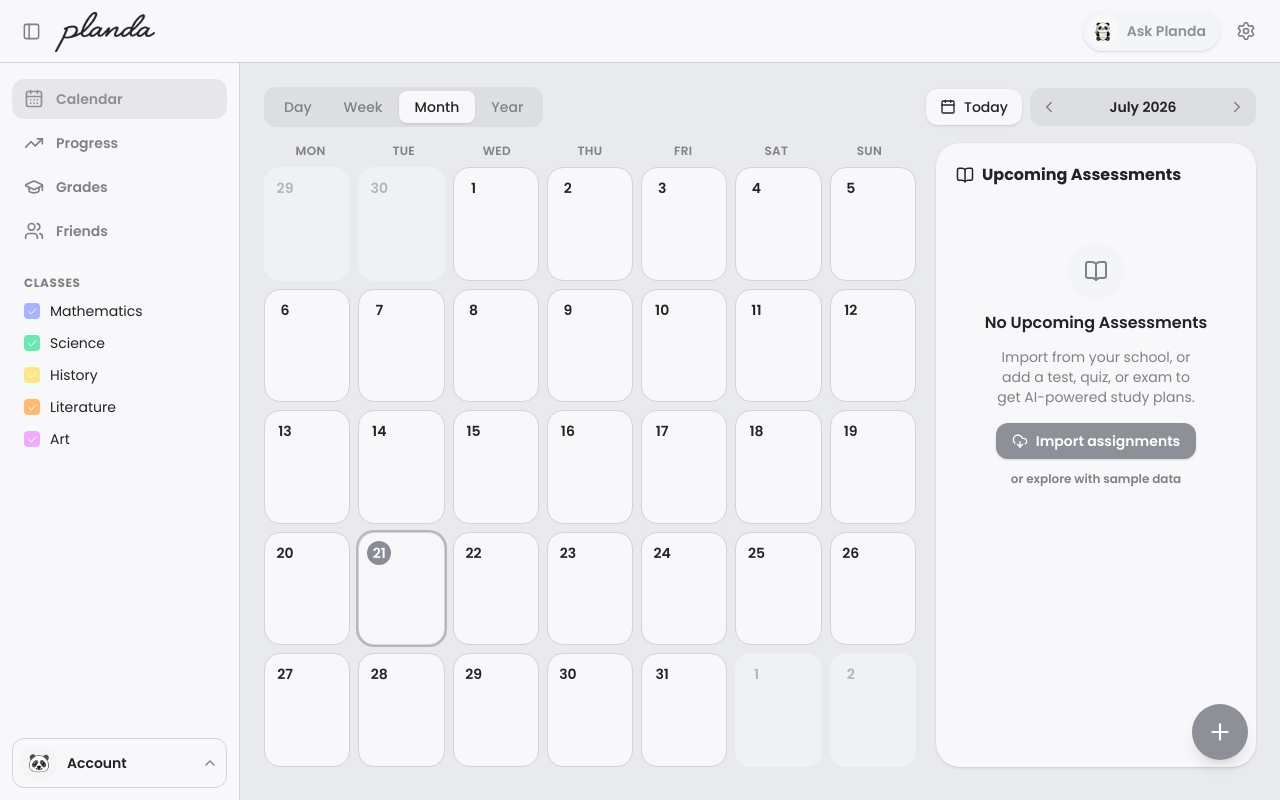
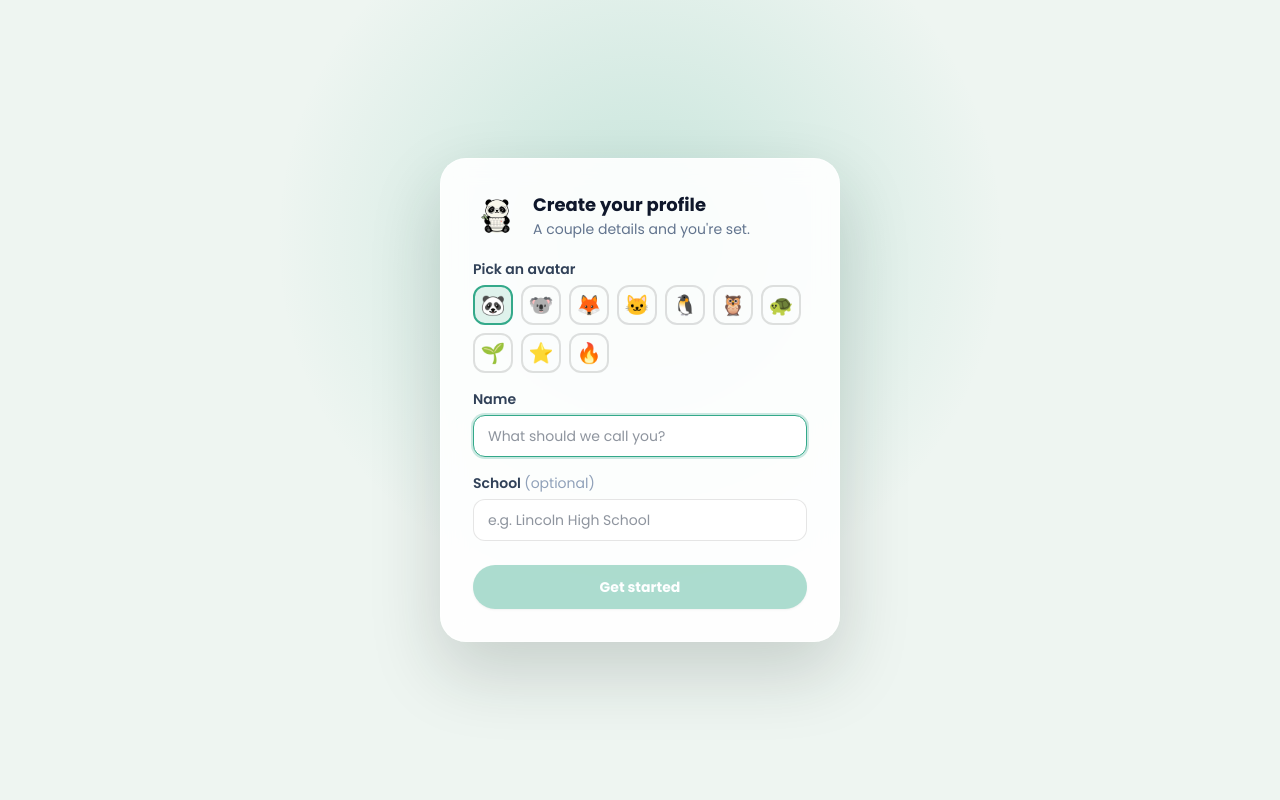
Before and after one commit to ashrithanammireddy/Planda, a React (Vite) app: page / in a window 1280 px wide. Both pictures are taken after a click on the button "Continue with Apple". Built offline with nearby package versions, Linux system fonts and the light colour scheme.

Commit message:
Add create-profile onboarding; darken nav labels so they don't read as disabled

```diff
--- a/src/App.jsx
+++ b/src/App.jsx
@@ -14,6 +14,7 @@ import DayDetailModal from './components/DayDetailModal'
 import Fab from './components/Fab'
 import Splash from './components/Splash'
 import Login from './components/Login'
+import Onboarding from './components/Onboarding'
 import ImportModal from './components/ImportModal'
 import AppSkeleton from './components/Skeleton'
 import Sidebar from './components/Sidebar'
@@ -44,6 +45,9 @@ function PlandaApp() {
   )
   const [authed, setAuthed] = useState(
     () => !!localStorage.getItem('planda.authed')
+  )
+  const [onboarded, setOnboarded] = useState(
+    () => !!localStorage.getItem('planda.onboarded')
   )
   const [section, setSection] = useState(
     () => localStorage.getItem('planda.section') || 'calendar'
@@ -191,9 +195,24 @@ function PlandaApp() {
   if (!authed) {
     return (
       <Login
-        onDone={() => {
+        onDone={(mode) => {
           localStorage.setItem('planda.authed', '1')
           setAuthed(true)
+          if (mode === 'guest') {
+            localStorage.setItem('planda.onboarded', '1')
+            setOnboarded(true)
+          }
+        }}
+      />
+    )
+  }
+
+  if (!onboarded) {
+    return (
+      <Onboarding
+        onDone={() => {
+          localStorage.setItem('planda.onboarded', '1')
+          setOnboarded(true)
         }}
       />
     )
--- a/src/components/ImportModal.jsx
+++ b/src/components/ImportModal.jsx
@@ -119,7 +119,7 @@ export default function ImportModal({ open, onClose }) {
       title: h.title,
       description: '',
       date: h.date,
-      category: 'Holidays',
+      category: holidaySet,
       priority: 'Low',
       type: 'Event',
       customColor: '',
--- a/src/components/Login.jsx
+++ b/src/components/Login.jsx
@@ -69,7 +69,7 @@ export default function Login({ onDone }) {
         <div className="mt-6 flex flex-col gap-2.5">
           <button
             type="button"
-            onClick={onDone}
+            onClick={() => onDone('account')}
             className="flex w-full items-center justify-center gap-2.5 rounded-full border border-black/10 bg-white py-3 text-sm font-semibold text-slate-800 shadow-sm transition hover:-translate-y-0.5"
           >
             <span className="flex h-5 w-5 items-center justify-center rounded-full bg-white text-[13px] font-extrabold text-[#4285F4] ring-1 ring-black/5">G</span>
@@ -77,7 +77,7 @@ export default function Login({ onDone }) {
           </button>
           <button
             type="button"
-            onClick={onDone}
+            onClick={() => onDone('account')}
             className="flex w-full items-center justify-center gap-2 rounded-full bg-black py-3 text-sm font-semibold text-white shadow-sm transition hover:-translate-y-0.5"
           >
             <span className="text-base leading-none"></span>
@@ -96,7 +96,7 @@ export default function Login({ onDone }) {
               type="email"
               value={email}
               onChange={(e) => setEmail(e.target.value)}
-              onKeyDown={(e) => e.key === 'Enter' && validEmail && onDone()}
+              onKeyDown={(e) => e.key === 'Enter' && validEmail && onDone('account')}
               placeholder="Enter your email"
               className="w-full rounded-xl border border-black/10 bg-white/90 py-3 pl-10 pr-3 text-sm text-slate-800 outline-none transition focus:border-[#34a98a] focus:ring-2 focus:ring-[#34a98a]/25"
             />
@@ -104,7 +104,7 @@ export default function Login({ onDone }) {
           <button
             type="button"
             disabled={!validEmail}
-            onClick={onDone}
+            onClick={() => onDone('account')}
             className="w-full rounded-full py-3 text-sm font-bold text-white shadow-sm transition hover:-translate-y-0.5 disabled:cursor-default disabled:opacity-40 disabled:hover:translate-y-0"
             style={{ background: '#34a98a' }}
           >
@@ -114,7 +114,7 @@ export default function Login({ onDone }) {
 
         <button
           type="button"
-          onClick={onDone}
+          onClick={() => onDone('guest')}
           className="mt-4 w-full text-center text-xs font-semibold text-slate-500 transition hover:text-slate-700"
         >
           or keep going without an account
--- a/src/components/MobileNav.jsx
+++ b/src/components/MobileNav.jsx
@@ -14,7 +14,7 @@ export default function MobileNav({ section, setSection, onOpenAI, avatar }) {
         aria-current={active ? 'page' : undefined}
         style={active ? { color: 'var(--planda-accent)' } : undefined}
         className={`flex flex-1 flex-col items-center gap-0.5 py-1 text-[11px] font-semibold ${
-          active ? '' : 'pl-text-muted'
+          active ? '' : 'pl-text'
         }`}
       >
         <Icon size={20} />
@@ -45,7 +45,7 @@ export default function MobileNav({ section, setSection, onOpenAI, avatar }) {
         aria-current={accountActive ? 'page' : undefined}
         style={accountActive ? { color: 'var(--planda-accent)' } : undefined}
         className={`flex flex-1 flex-col items-center gap-0.5 py-1 text-[11px] font-semibold ${
-          accountActive ? '' : 'pl-text-muted'
+          accountActive ? '' : 'pl-text'
         }`}
       >
         <span className="text-xl leading-none">{avatar || '🐼'}</span>
--- /dev/null
+++ b/src/components/Onboarding.jsx
@@ -0,0 +1,96 @@
+import { useState } from 'react'
+import { useStore } from '../store/StoreContext'
+import pandaUrl from '../assets/planda-panda.png'
+
+const AVATARS = ['🐼', '🐨', '🦊', '🐱', '🐧', '🦉', '🐢', '🌱', '⭐', '🔥']
+
+// Shown once after signing in: set up your local profile.
+export default function Onboarding({ onDone }) {
+  const { profile, updateProfile } = useStore()
+  const [name, setName] = useState(profile.name || '')
+  const [school, setSchool] = useState(profile.school || '')
+  const [avatar, setAvatar] = useState(profile.avatar || '🐼')
+
+  const finish = () => {
+    updateProfile({ name: name.trim(), school: school.trim(), avatar })
+    onDone()
+  }
+
+  return (
+    <div
+      className="relative flex h-screen w-full items-center justify-center overflow-hidden p-4"
+      style={{ background: '#eef5f1' }}
+    >
+      <div
+        className="pointer-events-none absolute inset-0"
+        style={{
+          background:
+            'radial-gradient(520px 520px at 50% 30%, rgba(52,169,138,.22), transparent 70%)',
+        }}
+      />
+      <div className="relative z-10 w-[400px] max-w-[90%] rounded-[26px] border border-white/60 bg-white/90 p-8 shadow-[0_30px_70px_rgba(20,40,34,0.18)] backdrop-blur-md">
+        <div className="mb-1 flex items-center gap-3">
+          <img src={pandaUrl} alt="" className="h-12 w-12 object-contain" />
+          <div>
+            <h1 className="text-lg font-bold text-slate-900">Create your profile</h1>
+            <p className="text-sm text-slate-500">A couple details and you're set.</p>
+          </div>
+        </div>
+
+        <div className="mt-5">
+          <span className="mb-1.5 block text-sm font-semibold text-slate-700">Pick an avatar</span>
+          <div className="flex flex-wrap gap-2">
+            {AVATARS.map((a) => (
+              <button
+                key={a}
+                type="button"
+                onClick={() => setAvatar(a)}
+                className="flex h-10 w-10 items-center justify-center rounded-xl border-2 text-xl transition"
+                style={{
+                  borderColor: avatar === a ? '#34a98a' : 'rgba(0,0,0,.12)',
+                  background: avatar === a ? 'rgba(52,169,138,.14)' : 'transparent',
+                }}
+              >
+                {a}
+              </button>
+            ))}
+          </div>
+        </div>
+
+        <div className="mt-4">
+          <label className="mb-1.5 block text-sm font-semibold text-slate-700">Name</label>
+          <input
+            autoFocus
+            value={name}
+            onChange={(e) => setName(e.target.value)}
+            onKeyDown={(e) => e.key === 'Enter' && name.trim() && finish()}
+            placeholder="What should we call you?"
+            className="w-full rounded-xl border border-black/10 bg-white px-3.5 py-2.5 text-sm text-slate-800 outline-none transition focus:border-[#34a98a] focus:ring-2 focus:ring-[#34a98a]/25"
+          />
+        </div>
+
+        <div className="mt-4">
+          <label className="mb-1.5 block text-sm font-semibold text-slate-700">
+            School <span className="font-normal text-slate-400">(optional)</span>
+          </label>
+          <input
+            value={school}
+            onChange={(e) => setSchool(e.target.value)}
+            placeholder="e.g. Lincoln High School"
+            className="w-full rounded-xl border border-black/10 bg-white px-3.5 py-2.5 text-sm text-slate-800 outline-none transition focus:border-[#34a98a] focus:ring-2 focus:ring-[#34a98a]/25"
+          />
+        </div>
+
+        <button
+          type="button"
+          disabled={!name.trim()}
+          onClick={finish}
+          className="mt-6 w-full rounded-full py-3 text-sm font-bold text-white shadow-sm transition hover:-translate-y-0.5 disabled:cursor-default disabled:opacity-40 disabled:hover:translate-y-0"
+          style={{ background: '#34a98a' }}
+        >
+          Get started
+        </button>
+      </div>
+    </div>
+  )
+}
--- a/src/components/Sidebar.jsx
+++ b/src/components/Sidebar.jsx
@@ -95,7 +95,7 @@ export default function Sidebar({
               style={active ? { color: 'var(--planda-accent)' } : undefined}
               className={`flex items-center gap-3 rounded-xl py-2.5 text-sm font-semibold transition ${
                 collapsed ? 'justify-center px-0' : 'px-3'
-              } ${active ? 'pl-accent-soft' : 'pl-text-muted hover:pl-surface-2'}`}
+              } ${active ? 'pl-accent-soft' : 'pl-text hover:pl-surface-2'}`}
             >
               <Icon size={20} />
               {!collapsed && label}
--- a/src/components/TopBar.jsx
+++ b/src/components/TopBar.jsx
@@ -47,7 +47,7 @@ export default function TopBar({ onToggleSidebar, onOpenAI, onOpenSettings }) {
           <span className="flex h-8 w-8 items-center justify-center rounded-full pl-surface transition group-hover:scale-105">
             <PandaLogo size={26} />
           </span>
-          <span className="text-sm font-semibold pl-accent-text">Ask Planda</span>
+          <span className="text-sm font-semibold pl-text">Ask Planda</span>
         </button>
 
         <button
```
